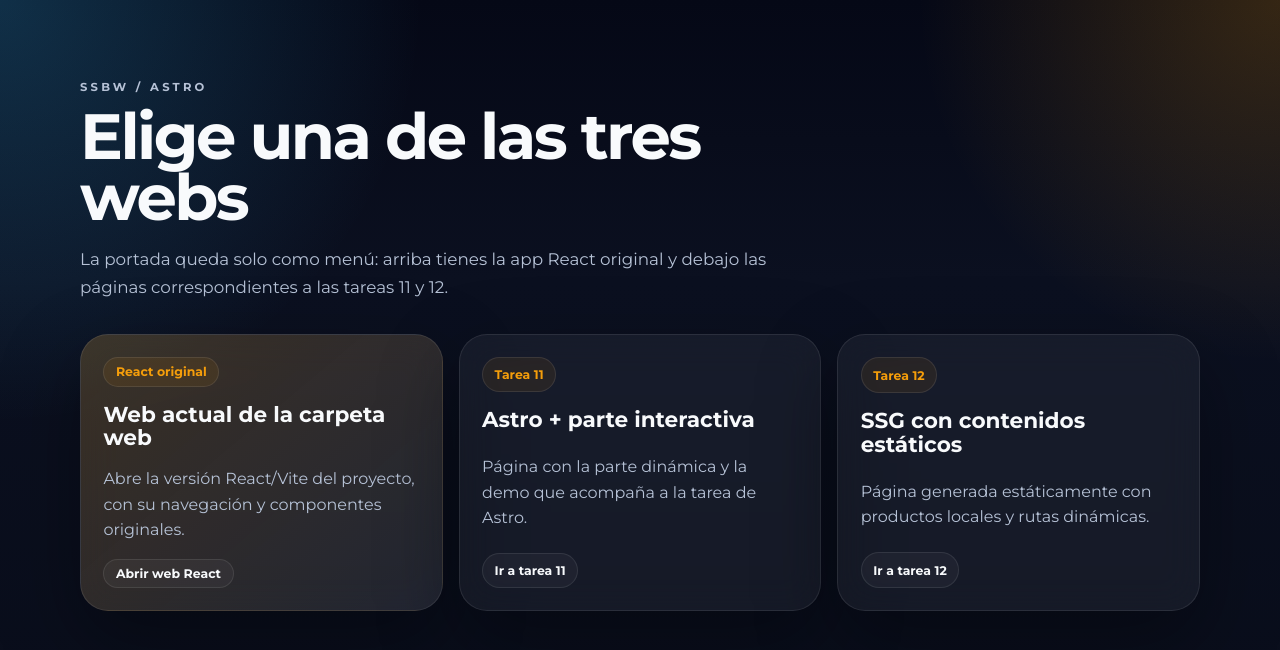
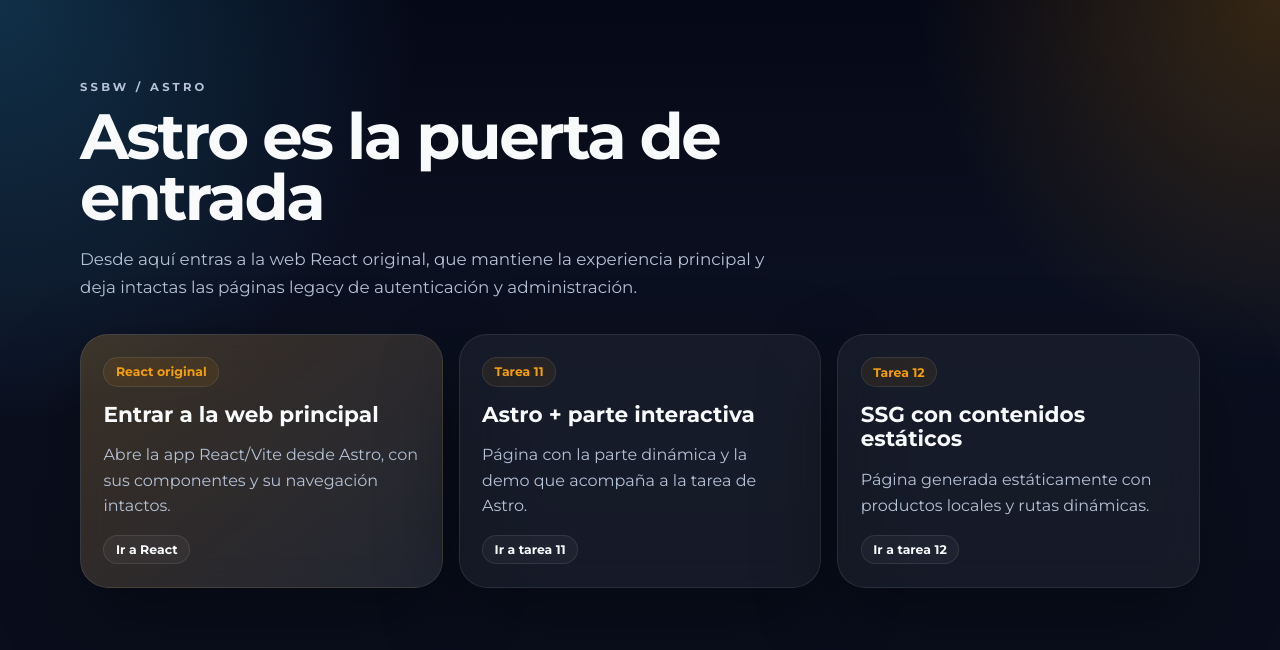
Before and after one commit to aaronblanco/SSBW, an Astro site in the folder astro/: page / in a window 1280 px wide. Built offline with nearby package versions, Linux system fonts and the light colour scheme; Astro itself is replaced by a stand-in of ours; no server answers.

Commit message:
Cambios en la configuración de astro

```diff
--- a/astro/src/pages/index.astro
+++ b/astro/src/pages/index.astro
@@ -9,19 +9,19 @@
 	<main class="home">
 		<section class="hero">
 			<p class="eyebrow">SSBW / Astro</p>
-			<h1>Elige una de las tres webs</h1>
+			<h1>Astro es la puerta de entrada</h1>
 			<p class="lead">
-				La portada queda solo como menú: arriba tienes la app React original y debajo las páginas
-				correspondientes a las tareas 11 y 12.
+				Desde aquí entras a la web React original, que mantiene la experiencia principal y deja intactas
+				las páginas legacy de autenticación y administración.
 			</p>
 		</section>
 
 		<section class="links-grid" aria-label="Navegación principal">
-			<a class="link-card featured" href={reactUrl} target="_blank" rel="noreferrer">
+			<a class="link-card featured" href={reactUrl}>
 				<span class="tag">React original</span>
-				<h2>Web actual de la carpeta web</h2>
-				<p>Abre la versión React/Vite del proyecto, con su navegación y componentes originales.</p>
-				<span class="cta">Abrir web React</span>
+				<h2>Entrar a la web principal</h2>
+				<p>Abre la app React/Vite desde Astro, con sus componentes y su navegación intactos.</p>
+				<span class="cta">Ir a React</span>
 			</a>
 
 			<a class="link-card" href="/tarea-11/">
--- a/astro/src/pages/tarea-11.astro
+++ b/astro/src/pages/tarea-11.astro
@@ -18,7 +18,7 @@
 				</p>
 			</div>
 			<div class="actions">
-				<a class="button ghost" href={reactUrl} target="_blank" rel="noreferrer">Abrir React original</a>
+				<a class="button ghost" href={reactUrl}>Abrir React original</a>
 				<a class="button" href="/">Volver al inicio</a>
 			</div>
 		</section>
```
